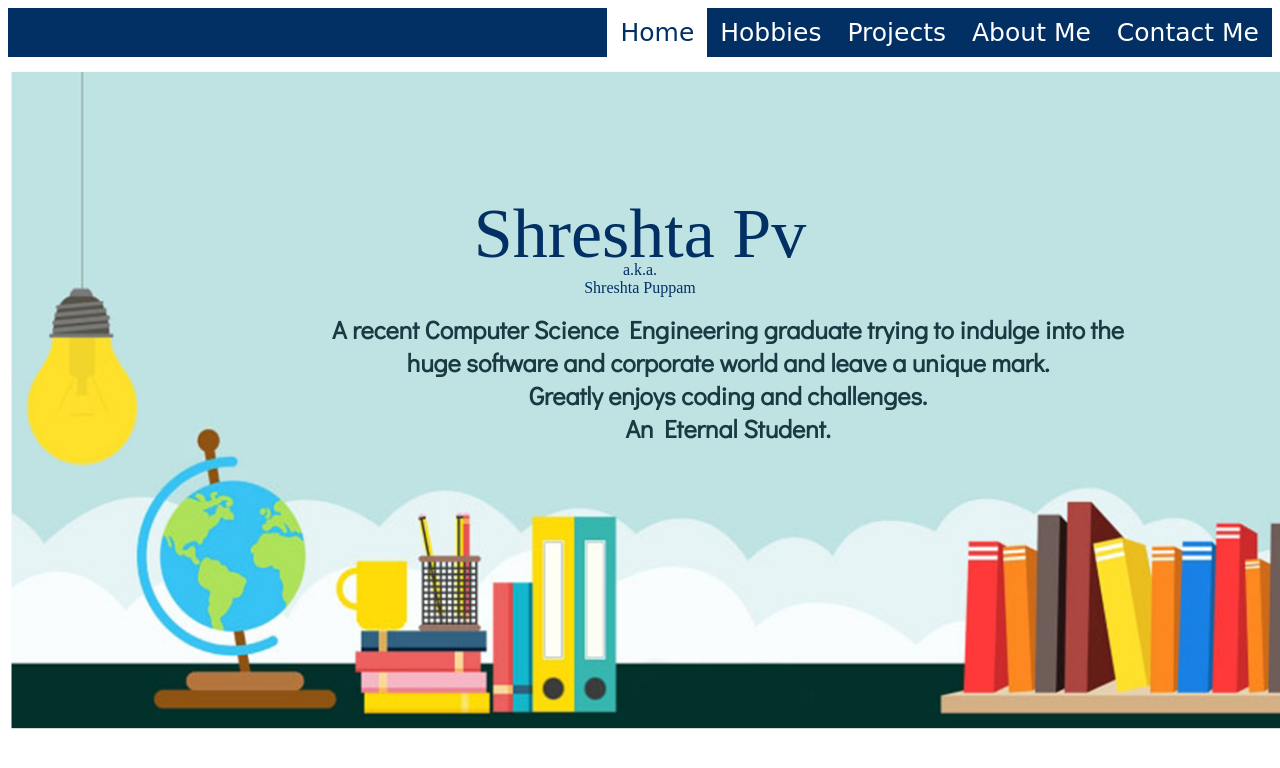
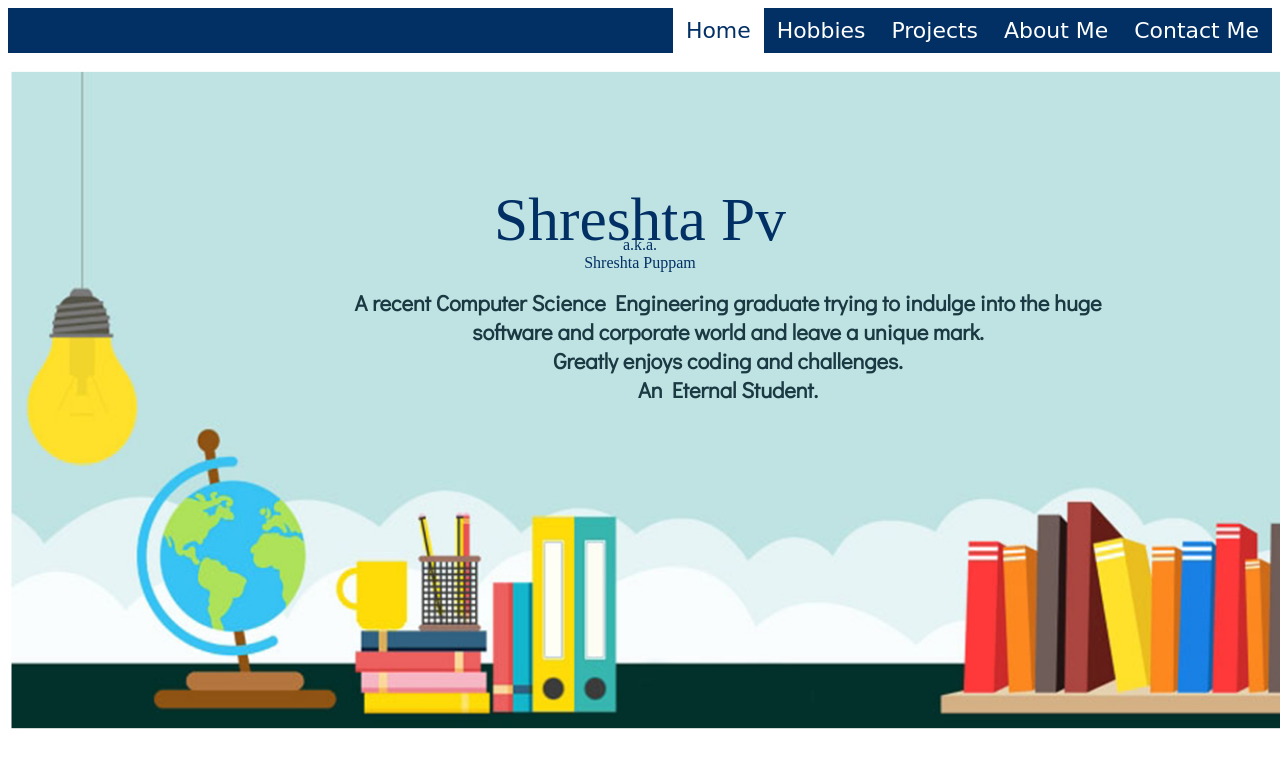
Before and after one commit to shreshtapv/Portfolio, a plain HTML site: page index.html in a window 1280 px wide. Drawn offline with Linux system fonts and the light colour scheme; a web font is replaced by a local one.

Commit message:
Changed pixels to vw

```diff
--- a/index.html
+++ b/index.html
@@ -12,15 +12,18 @@
  		  background: url(Back2.jpg) no-repeat /*center center*/ fixed;
  		  background-size: cover;
  		  height: 100%;
+ 		  width: 100%;
   		  overflow: hidden;
 	}
 	p {
+		/*margin-top: -60px;*/
 		margin-top: -60px;
 	}
 	h1 {
 		font-family: "Francois One";
 		font-weight: 500;
-		font-size: 70px;
+		font-size: 4.801097393689986vw;
+		/*font-size: 70px;*/
 	}
 	#sub {
 		padding-left: 320px;
@@ -41,7 +44,8 @@
   		text-align: center;
   		padding: 10px 13px;
   		text-decoration: none;
-  		font-size: 25px;
+  		/*font-size: 25px;*/
+  		font-size: 1.7146776406035664vw;
   		font-family: 'Mansalva', cursive;
 	}
 	.navigationbar a:hover {
@@ -66,7 +70,8 @@
 		color:#1B3942;
 		text-align: center;
 		font-weight: 600;
-		font-size: 25px;
+		/*font-size: 25px;*/
+		font-size: 1.7146776406035664vw;
 		width: 800px;
 		/*background-color: black;
 	}*/
```
